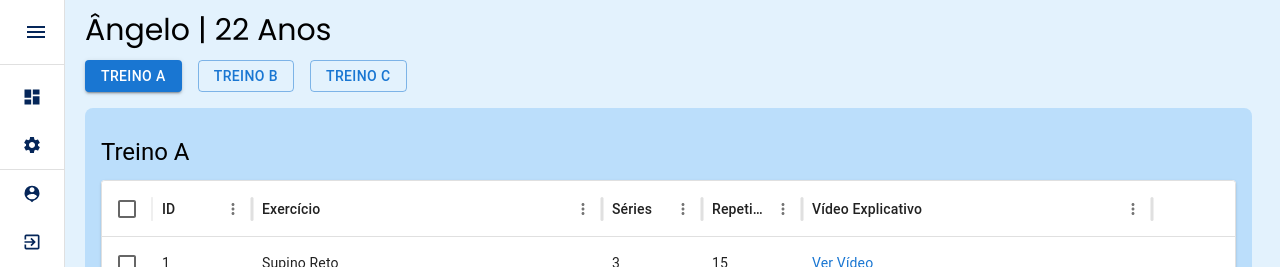
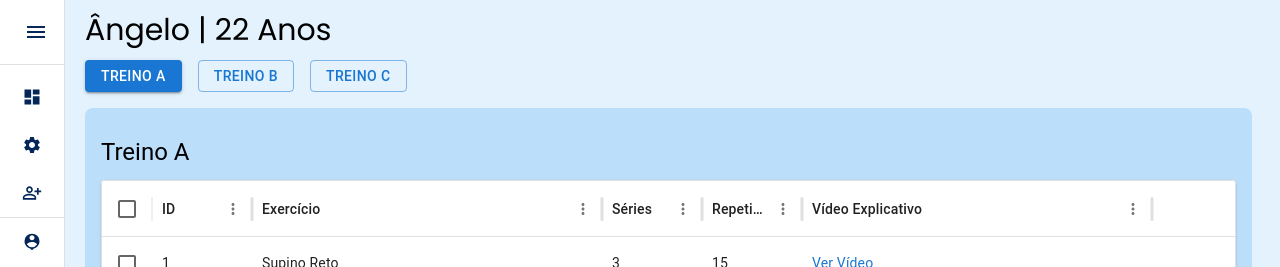
Before and after one commit to AngeloArtur/MaisPraFitness, a React (Vite) app: page /dashboard in a window 1280 px wide. Shown: the top 267 px of the page. Built offline with nearby package versions, Linux system fonts and the light colour scheme.

Commit message:
feat: nova rota

```diff
--- a/src/components/Sidebar/Sidebar.jsx
+++ b/src/components/Sidebar/Sidebar.jsx
@@ -10,7 +10,15 @@ import ListItemButton from "@mui/material/ListItemButton";
 import ListItemIcon from "@mui/material/ListItemIcon";
 import ListItemText from "@mui/material/ListItemText";
 
-import { MdMenuOpen, MdOutlineMenu, MdPersonPin, MdDashboard, MdSettings, MdExitToApp } from "react-icons/md";
+import {
+    MdMenuOpen,
+    MdOutlineMenu,
+    MdPersonPin,
+    MdDashboard,
+    MdSettings,
+    MdExitToApp,
+    MdOutlinePersonAddAlt,
+} from "react-icons/md";
 import { useNavigate } from "react-router-dom";
 
 const NAVIGATION = [
@@ -26,6 +34,12 @@ const NAVIGATION = [
         icon: <MdSettings className="text-secondary text-xl" />,
     },
     {
+        segment: "Create",
+        title: "Create",
+        icon: <MdOutlinePersonAddAlt className="text-secondary text-xl" />,
+        route: "/register-form"
+    },
+    {
         kind: "divider",
     },
 
@@ -39,7 +53,7 @@ const NAVIGATION = [
         segment: "reports",
         title: "Exit App",
         icon: <MdExitToApp className="text-secondary text-xl" />,
-        route: "/login"
+        route: "/login",
     },
 ];
 
@@ -107,7 +121,11 @@ export default function Sidebar({ open, handleDrawerOpen }) {
                         onClick={handleDrawerOpen}
                         edge="start"
                         sx={{ color: "black" }}>
-                        {open ? <MdMenuOpen className="text-secondary" /> : <MdOutlineMenu  className="text-secondary"/>}
+                        {open ? (
+                            <MdMenuOpen className="text-secondary" />
+                        ) : (
+                            <MdOutlineMenu className="text-secondary" />
+                        )}
                     </IconButton>
                 </DrawerHeader>
 
```
